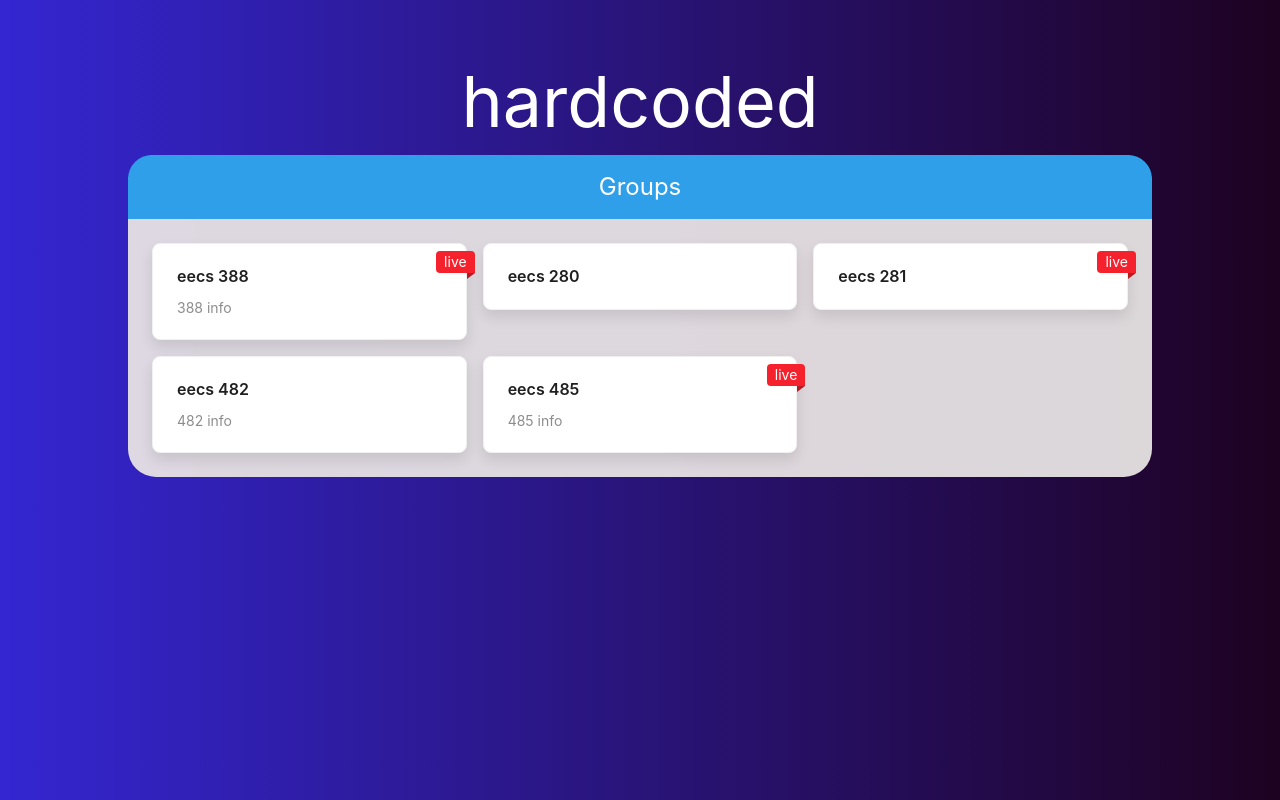
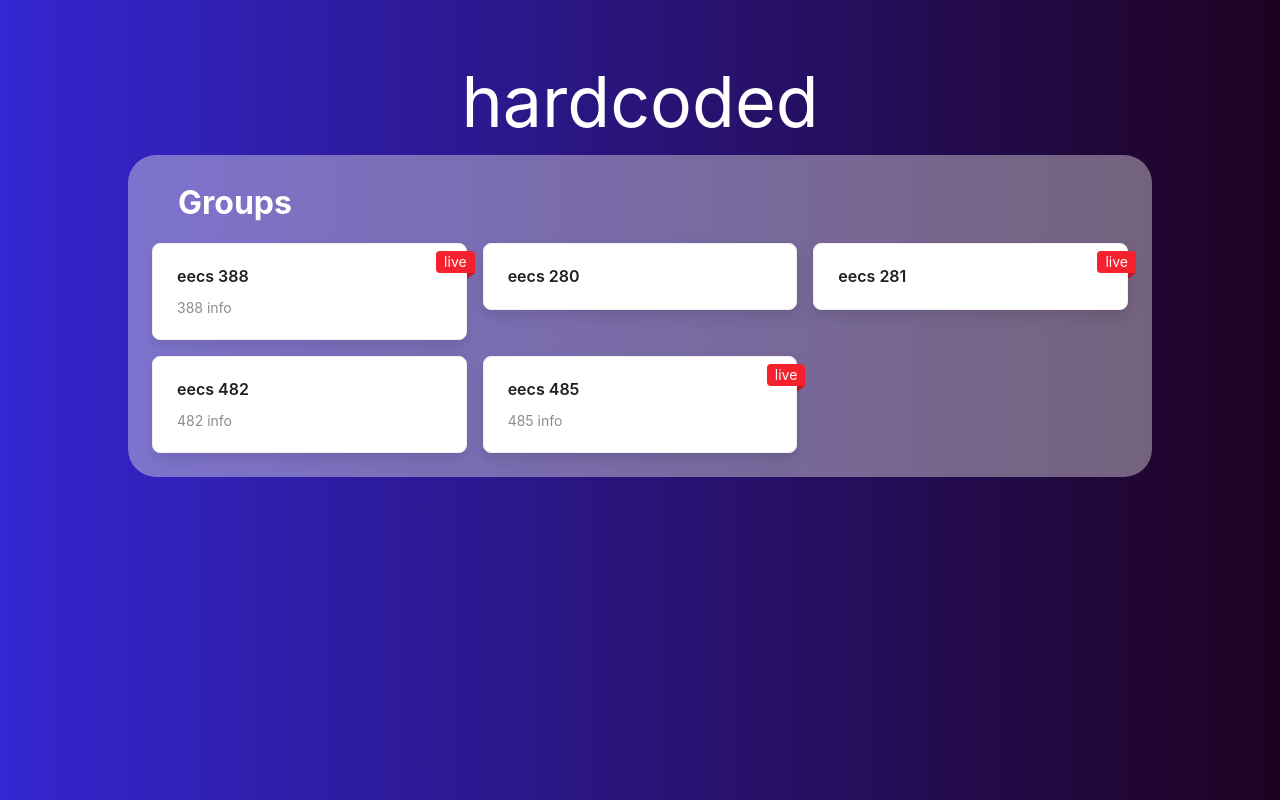
Before and after one commit to justinjpaul/gisthub, a React (Create React App) app in the folder app/: page / in a window 1280 px wide. Built offline with nearby package versions, Linux system fonts and the light colour scheme.

Commit message:
Colors :)

```diff
--- a/app/src/components/shared/container/container.module.css
+++ b/app/src/components/shared/container/container.module.css
@@ -1,13 +1,16 @@
 .group-container {
     border-radius: 2em;
-    background-color: rgba(231, 227, 227, .95);
+    background-color: rgba(231, 227, 227, 0.422);
 }
+
 .group-header {
     color: white;
-    text-align: center;
-    font-size: x-large;
+    text-align: left;
+    font-size: xx-large;
     border-top-left-radius: 1em;
     border-top-right-radius: 1em;
+    padding-top: 0.5em;
+    font-weight: bold;
 
-    background-color:rgb(47, 159, 233);
+    background-color: transparent;
 }
```
Also changed, not shown: 1 other file (tests, documents, lock files or other folders).
